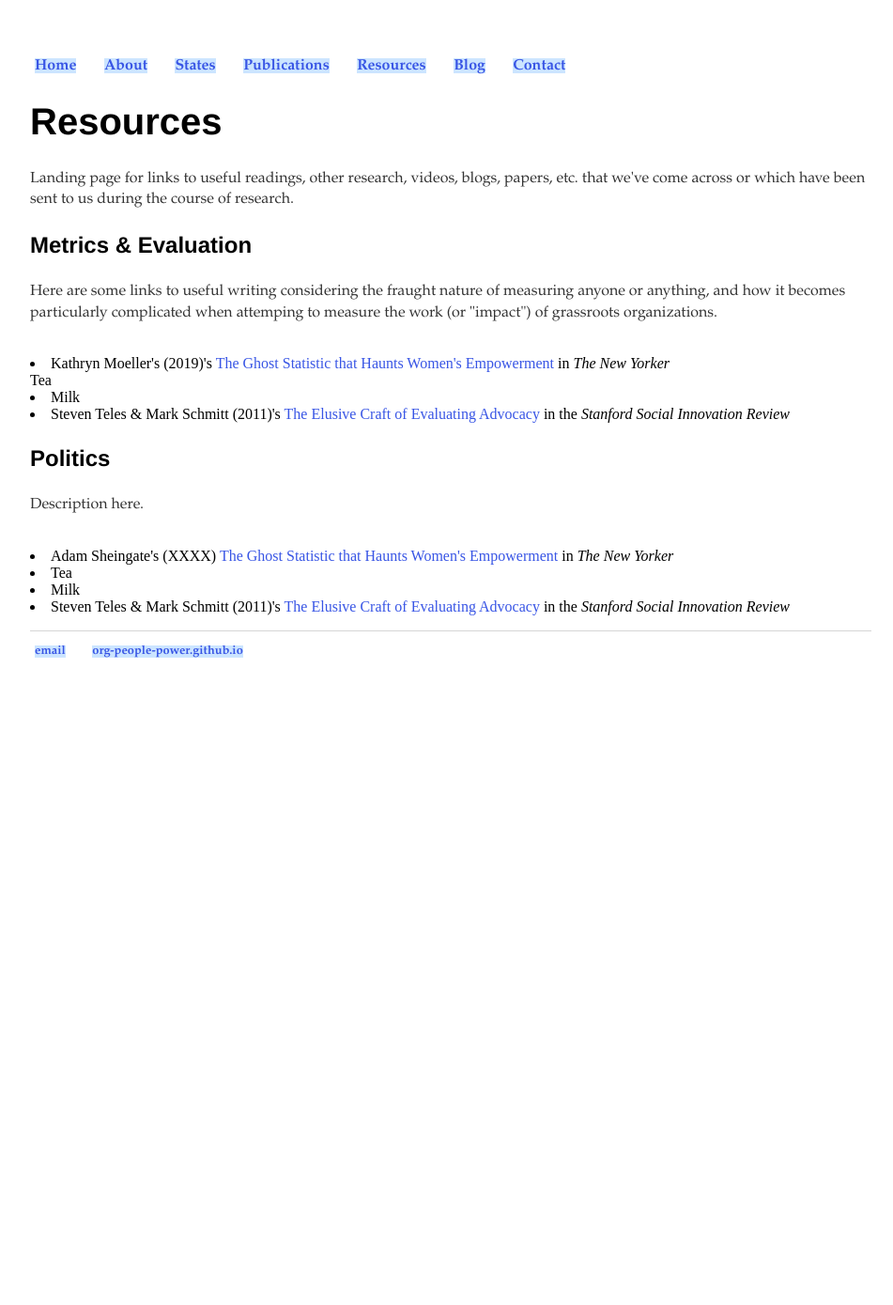
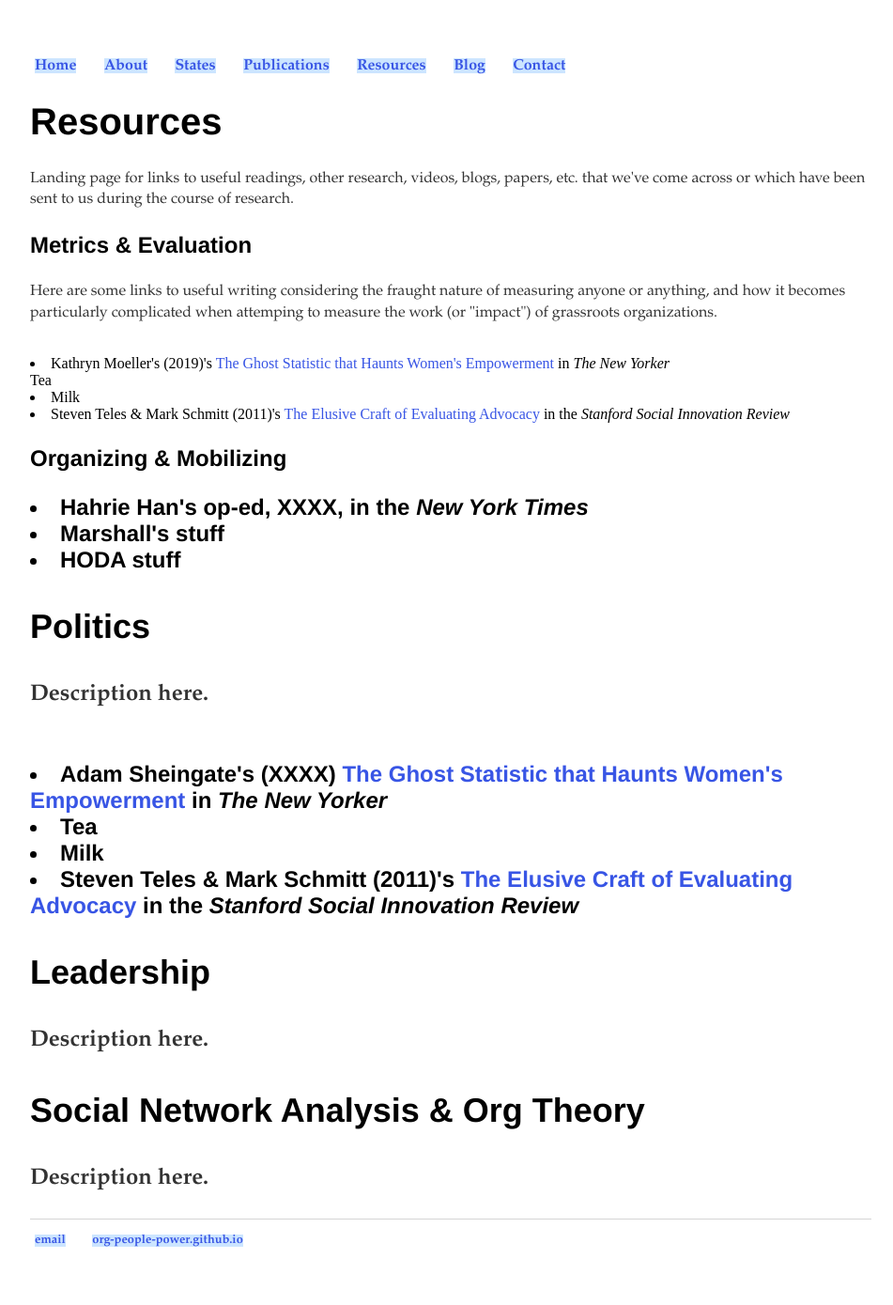
Before and after one commit to org-people-power/org-people-power.github.io, a Jekyll site: the page built from resources/index.html, in a window 1280 px wide. Shown: the whole page at 94% size, without its empty margins (160-1111 px from the left). Built offline with Jekyll 4.4.1, drawn with Linux system fonts in a browser that asks for light colours; before the commit the page ends 900 px from its top, so only the background shows below that.

Commit message:
Update index.html

```diff
--- a/resources/index.html
+++ b/resources/index.html
@@ -9,17 +9,26 @@ title: Resources
 <p>Landing page for links to useful readings, other research, videos, blogs, papers, etc. that we've come across or which have been sent to us during the course of research.</p>
 
 <h3>Metrics & Evaluation</h3>
-
 <p> Here are some links to useful writing considering the fraught nature of measuring anyone or anything, and how it becomes particularly complicated when attemping to measure the work (or "impact") of grassroots organizations.</p> <br>
 <li> Kathryn Moeller's (2019)'s <a href="https://www.newyorker.com/science/elements/the-ghost-statistic-that-haunts-womens-	empowerment">The Ghost Statistic that Haunts Women's Empowerment</a> in <i>The New Yorker</i></li>Tea
 <li> Milk </li>
 <li> Steven Teles & Mark Schmitt (2011)'s <a href="https://ssir.org/articles/entry/the_elusive_craft_of_evaluating_advocacy">The Elusive Craft of Evaluating Advocacy</a> in the <i>Stanford Social Innovation Review</i></li>
 </p>
+<h3>Organizing & Mobilizing<h3>
+<ul.a>
+	<li> Hahrie Han's op-ed, XXXX, in the <i> New York Times </i></li>
+	<li> Marshall's stuff</li>
+	<li> HODA stuff</li>
 <h3>Politics</h3>
 <p> Description here.</p><br>
 <li> Adam Sheingate's (XXXX) <a href="https://www.newyorker.com/science/elements/the-ghost-statistic-that-haunts-womens-empowerment">The Ghost Statistic that Haunts Women's Empowerment</a> in <i>The New Yorker</i></li>
+<ul.a>
 <li>Tea</li>
 <li>Milk</li>
 <li>Steven Teles & Mark Schmitt (2011)'s <a href="https://ssir.org/articles/entry/the_elusive_craft_of_evaluating_advocacy">The Elusive Craft of Evaluating Advocacy</a> in the <i>Stanford Social Innovation Review</i></li></p>
-</ul>
+</ul.a>
+<h3> Leadership </h3>
+<p> Description here. </p>
+<h3> Social Network Analysis & Org Theory </h3>
+<p> Description here. </p>
 </div><!-- /.blurb -->
```
